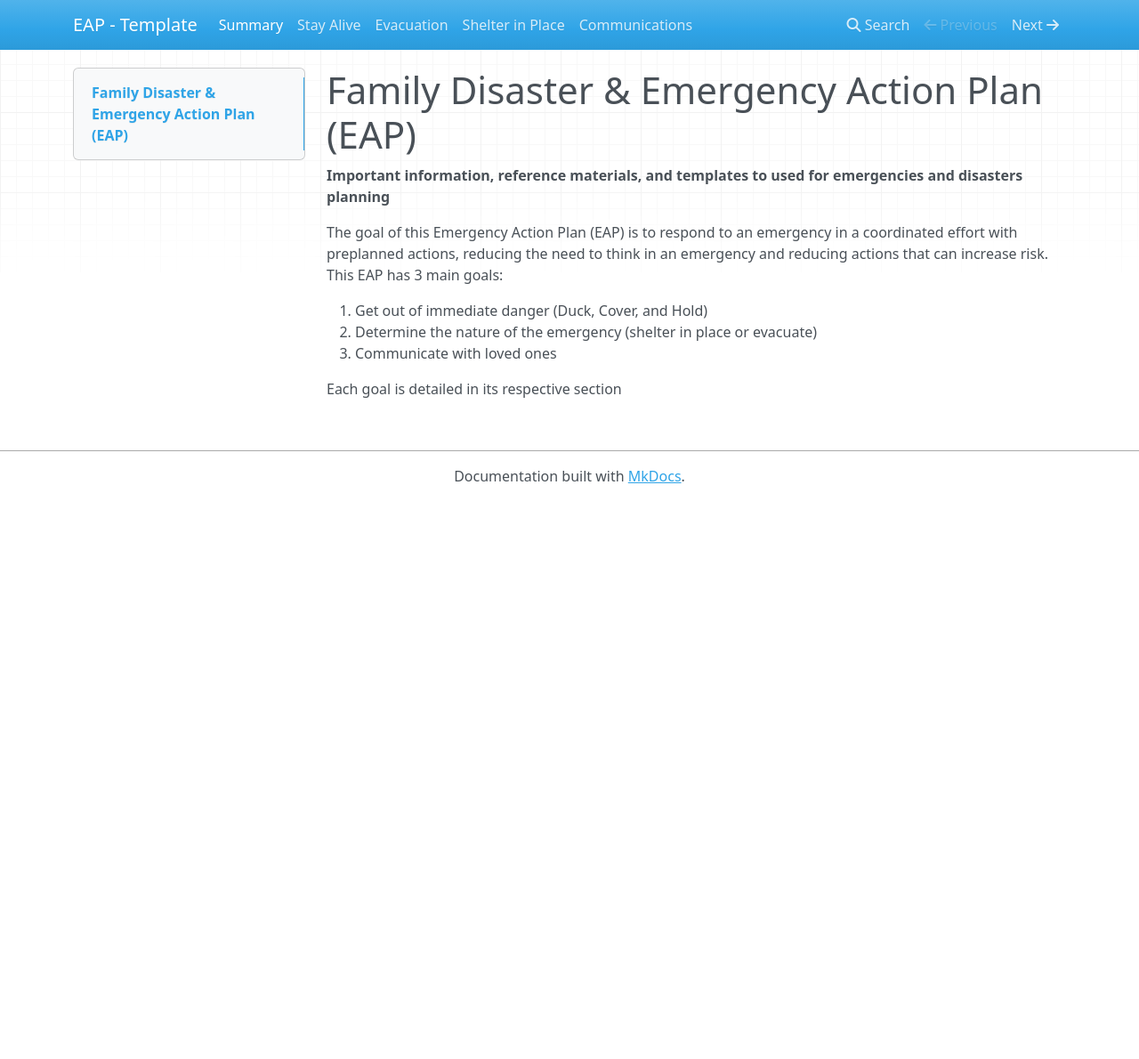
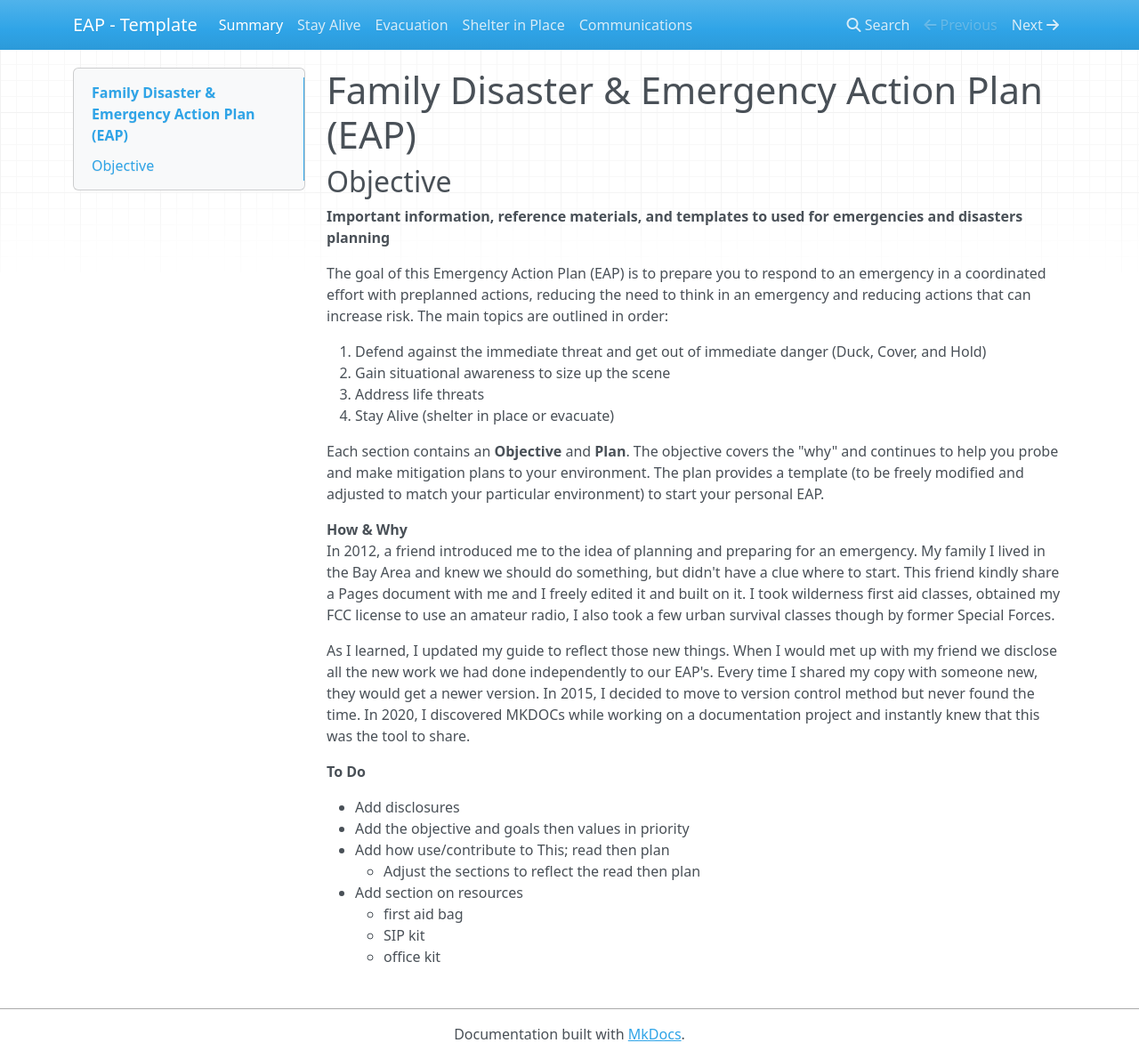
Before and after one commit to timbeeler/EAP, an MkDocs documentation site: the page built from docs/index.md, in a window 1280 px wide and 1190 px high. Shown: the whole window at 89% size. Built offline with MkDocs 1.6.1, drawn with Linux system fonts in a browser that asks for light colours; nearby versions of some CDN libraries.

Commit message:
Added objectives and why

```diff
--- a/docs/index.md
+++ b/docs/index.md
@@ -1,14 +1,34 @@
 
 # Family Disaster & Emergency Action Plan (EAP)
 
+##Objective
 **Important information, reference materials, and templates to used for emergencies and disasters planning**
 
- The goal of this Emergency Action Plan (EAP) is to respond to an emergency in a coordinated effort with  preplanned actions, reducing the need to think in an emergency and reducing actions that can increase risk.  This EAP has 3 main goals:
+ The goal of this Emergency Action Plan (EAP) is to prepare you to respond to an emergency in a coordinated effort with  preplanned actions, reducing the need to think in an emergency and reducing actions that can increase risk.  The main topics are outlined in order:
+
+1. Defend against the immediate threat and get out of immediate danger (Duck, Cover, and Hold)
+2. Gain situational awareness to size up the scene
+3. Address life threats
+3. Stay Alive (shelter in place or evacuate)
+
+Each section contains an __Objective__ and __Plan__. The objective covers the "why" and continues to help you probe and make mitigation plans to your environment. The plan provides a template (to be freely modified and adjusted to match your particular environment) to start your personal EAP.
 
 
-1. Get out of immediate danger (Duck, Cover, and Hold)
-2. Determine the nature of the emergency (shelter in place or evacuate)
-3. Communicate with loved ones
+**How & Why**
+In 2012, a friend introduced me to the idea of planning and preparing for an emergency. My family I lived in the Bay Area and knew we should do something, but didn't have a clue where to start. This friend kindly share a Pages document with me and I freely edited it and built on it. I took wilderness first aid classes, obtained my FCC license to use an amateur radio, I also took a few urban survival classes though by former Special Forces.
 
-Each goal is detailed in its respective section
-<TOC>
+As I learned, I updated my guide to reflect those new things. When I would met up with my friend we disclose all the new work we had done independently to our EAP's. Every time I shared my copy with someone new, they would get a newer version. In 2015, I decided to move to version control method but never found the time. In 2020, I discovered MKDOCs while working on a documentation project and instantly knew that this was the tool to share.
+
+
+
+
+**To Do**
+
+- Add disclosures
+- Add the objective and goals then values in priority
+- Add how use/contribute to This; read then plan
+    - Adjust the sections to reflect the read then plan
+- Add section on resources
+    - first aid bag
+    - SIP kit
+    - office kit
```
